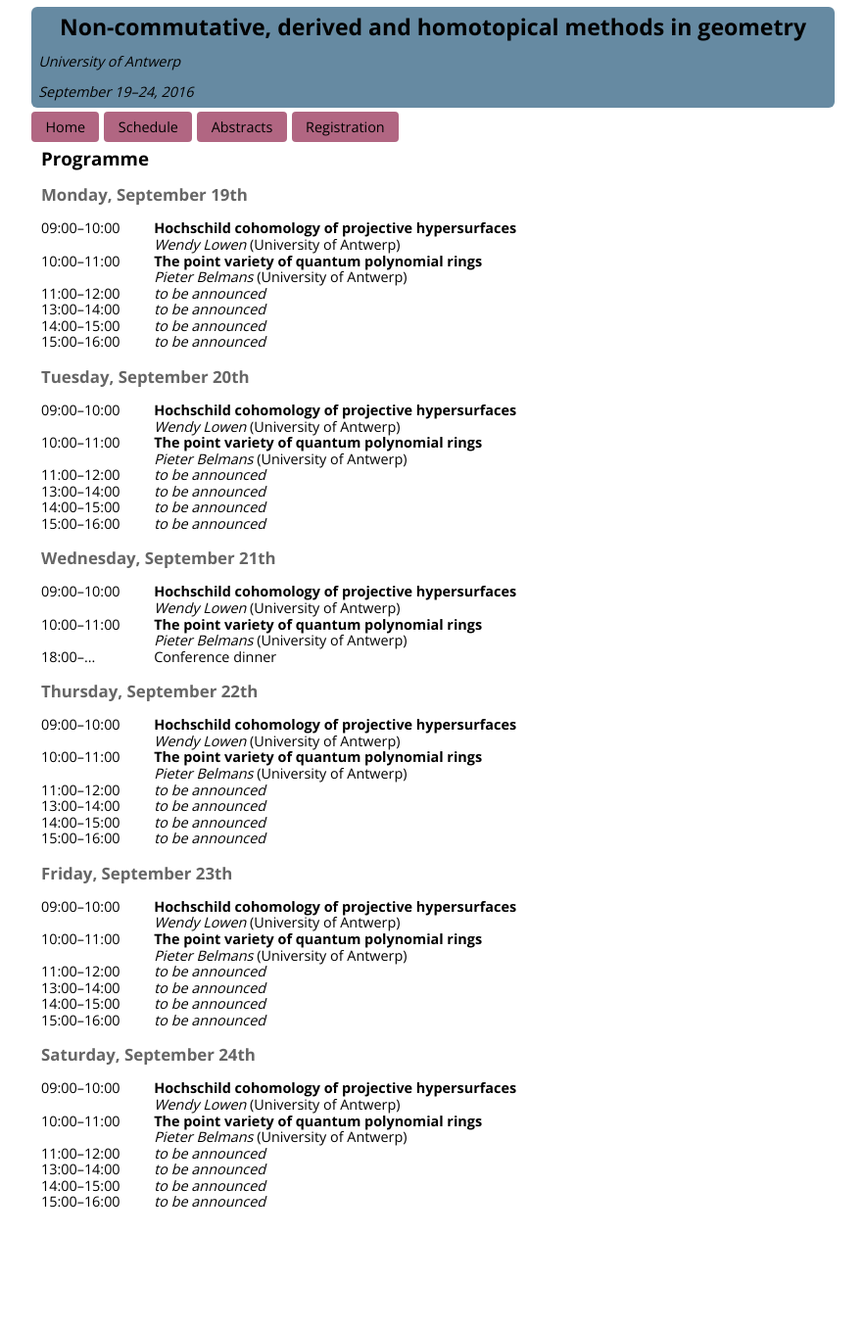
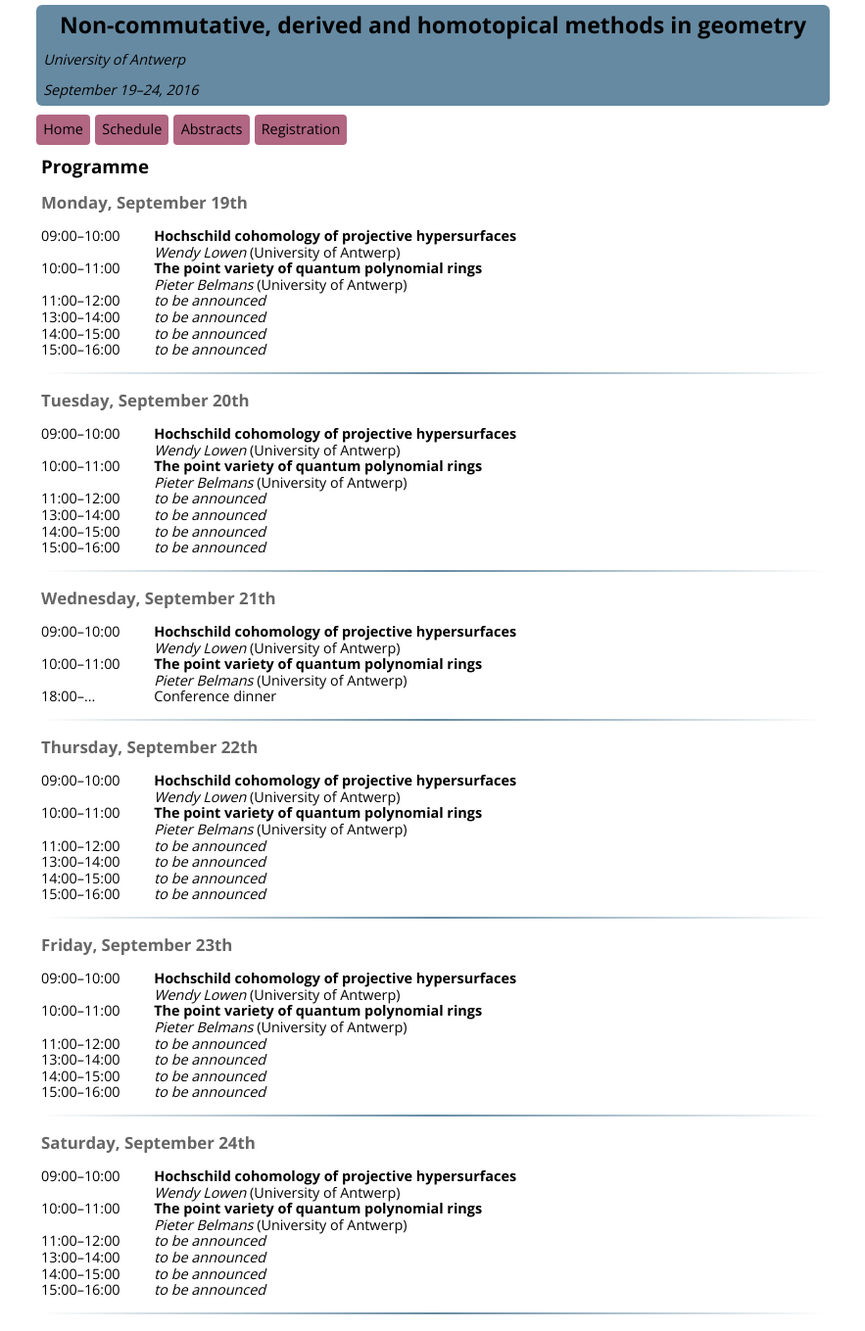
Before and after one commit to ncag-info/antwerp-2016, a Jekyll site: the page built from schedule.html, in a window 1280 px wide. Shown: the whole page at 98% size, without its empty margins (198-1081 px from the left). Built offline with Jekyll 4.4.1, drawn with Linux system fonts in a browser that asks for light colours; nearby versions of some CDN libraries; library files that are not in the unit come from our copies; before the commit the page ends 1268 px from its top, so only the background shows below that.

Commit message:
Final layout changes

```diff
--- a/css/main.css
+++ b/css/main.css
@@ -2,7 +2,7 @@ body {
   font-family: "Open Sans", serif;
   font-size: .9em;
   max-width: 800px;
-  margin: .5em auto;
+  margin: 0 auto;
   padding: 10px;
 }
 
@@ -10,10 +10,16 @@ a {
   color: rgba(0,61,100,1);
 }
 
+hr {
+  border: 0;
+  height: 2px;
+  background-image: linear-gradient(to right, rgba(0, 0, 0, 0), rgba(0, 61, 100, 0.6), rgba(0, 0, 0, 0));
+}
+
 header {
   background-color: rgba(0,61,100,.6);
   padding: .5em;
-  margin: -10px;
+  margin: -5px;
   border-radius: 6px;
 }
 
@@ -28,10 +34,9 @@ header p {
   margin-bottom: 0;
 }
 
-
 nav {
-  margin: -10px;
   font-size: 1em;
+  margin: -5px;
 }
 
 nav ul {
@@ -42,7 +47,7 @@ nav a {
   color: black;
   text-decoration: none;
   height: 100%;
-  padding: .5em 1em;
+  padding: .5em;
   display: block;
 }
 
--- a/schedule.html
+++ b/schedule.html
@@ -20,4 +20,5 @@ layout: default
     {% endif %}
   {% endfor %}
 </dl>
+<hr>
 {% endfor %}
```
